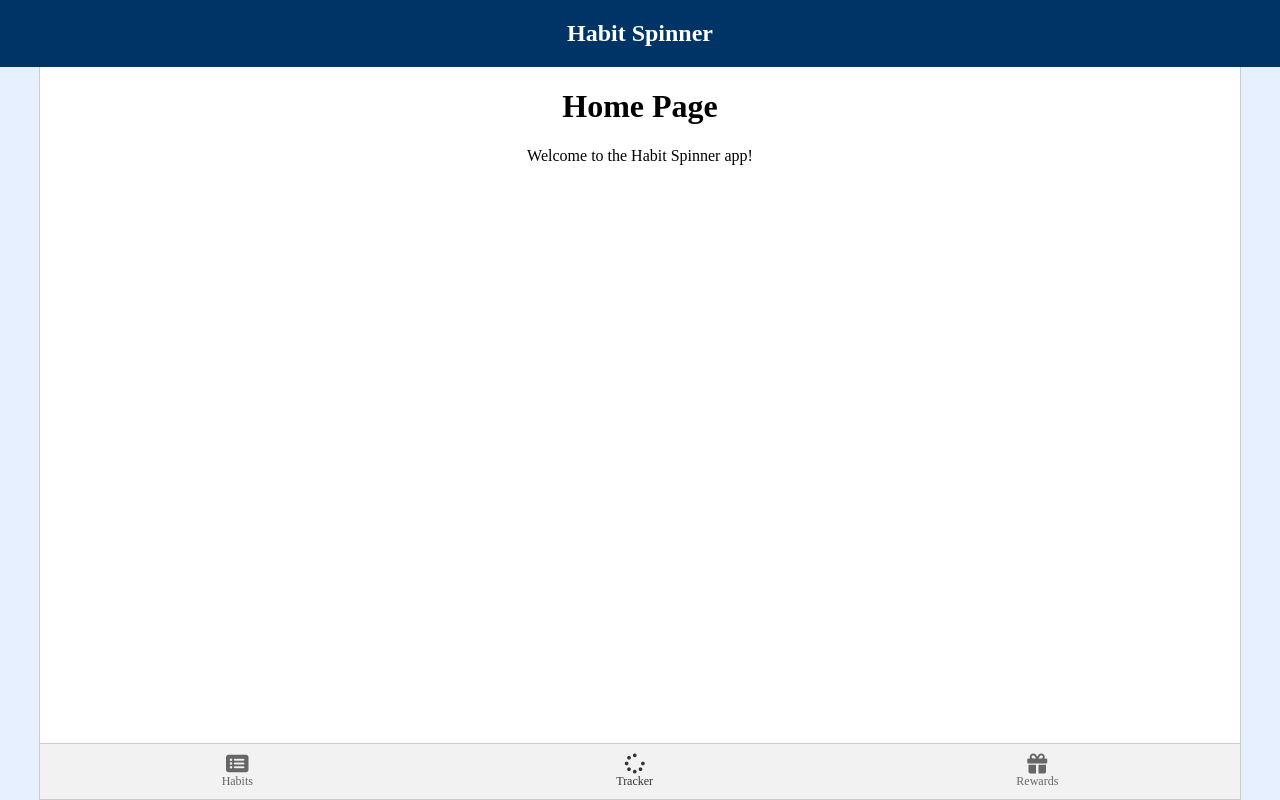
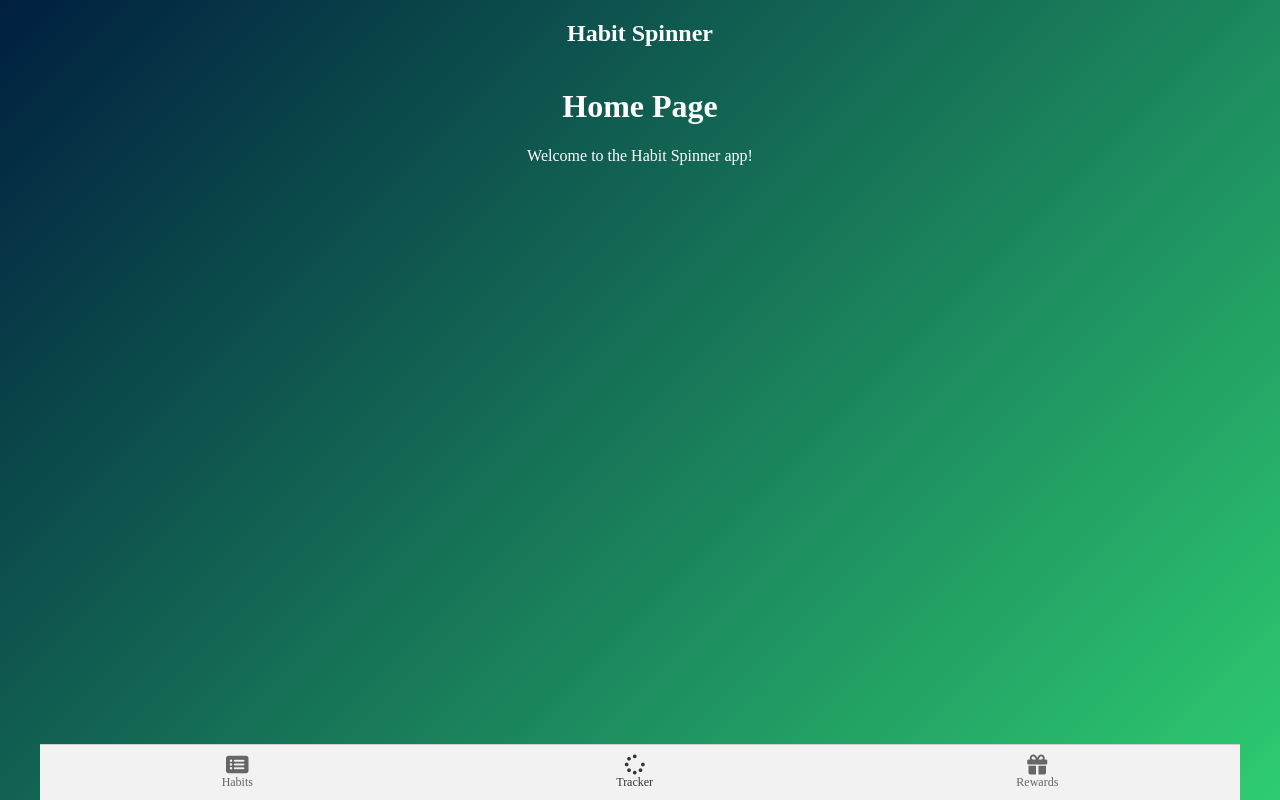
Before and after one commit to joseph-johnson27001/habit-spinner, a Vue app: page / in a window 1280 px wide. Built offline with nearby package versions, Linux system fonts and the light colour scheme.

Commit message:
Background Gradient

```diff
--- a/src/App.vue
+++ b/src/App.vue
@@ -30,9 +30,10 @@ body {
 }
 
 #app {
+  color: white;
   display: flex;
   flex-direction: column;
-  background-color: #e6f0ff;
+  background: linear-gradient(135deg, #001f3f, #2ecc71);
   min-height: 100vh;
   text-align: center;
 }
@@ -42,7 +43,6 @@ body {
   flex: 1;
   max-width: 1200px;
   margin: 0 auto;
-  background-color: white;
   display: flex;
   flex-direction: column;
 }
@@ -50,7 +50,6 @@ body {
 @media only screen and (min-width: 1200px) {
   .content-container {
     width: 95%;
-    border: 1px solid #ccc;
     border-top: none;
   }
 }
--- a/src/components/Navigation/TopNav.vue
+++ b/src/components/Navigation/TopNav.vue
@@ -15,7 +15,7 @@ export default {
 <style scoped>
 .top-nav {
   width: 100%;
-  background-color: #003366;
+  background: transparent;
   position: relative;
   z-index: 100;
   display: flex;
```
